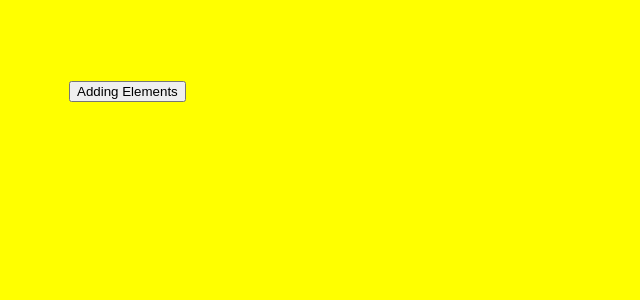
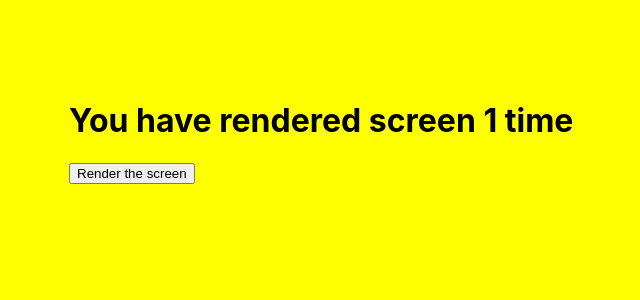
Before and after one commit to abhishek23022002/React-Application, a React (Create React App) app: page / in a window 1280 px wide. Shown: the top 300 px of the page, without its empty margins (11-651 px from the left). Built offline with nearby package versions, Linux system fonts and the light colour scheme.

Commit message:
useeffect function

```diff
--- /dev/null
+++ b/src/Components/Useeffect.js
@@ -0,0 +1,30 @@
+import { useEffect,useState } from "react";
+
+function Timer(params) {
+    const [count,setCount] = useState(1)
+    useEffect(()=>{
+        console.log("Screen Rendered");
+        {delay1()}
+
+    },[count])
+
+    function delay1(params) {
+        if(count>10)
+            return setCount(1)
+    }
+
+    function renderfunction(params) {
+        return <>
+
+        {setCount((previousval)=>{
+            return previousval+1
+        })}
+        </>
+    }
+
+    return <>
+    <h1>You have rendered screen {count} time</h1>
+    <button onClick={renderfunction}> Render the screen</button>
+    </>
+}
+export default Timer
--- a/src/index.js
+++ b/src/index.js
@@ -10,6 +10,7 @@ import ClassFunc from './Components/stateusingclass'
 import Multiple from './Components/multiple_state';
 import Usestatewithclass from './Components/usestatewithclass';
 import Listss from './Components/ListaccessUSEstate';
+import Timer from './Components/Useeffect';
 
 
 
@@ -39,7 +40,8 @@ root.render(
     <Hellow/> */}
    {/*  <Multiple/> */}
 {/*    <Usestatewithclass/> */}
-     <Listss/>
+     {/* <Listss/> */}
+     <Timer/>
   </>
 );
 
```
